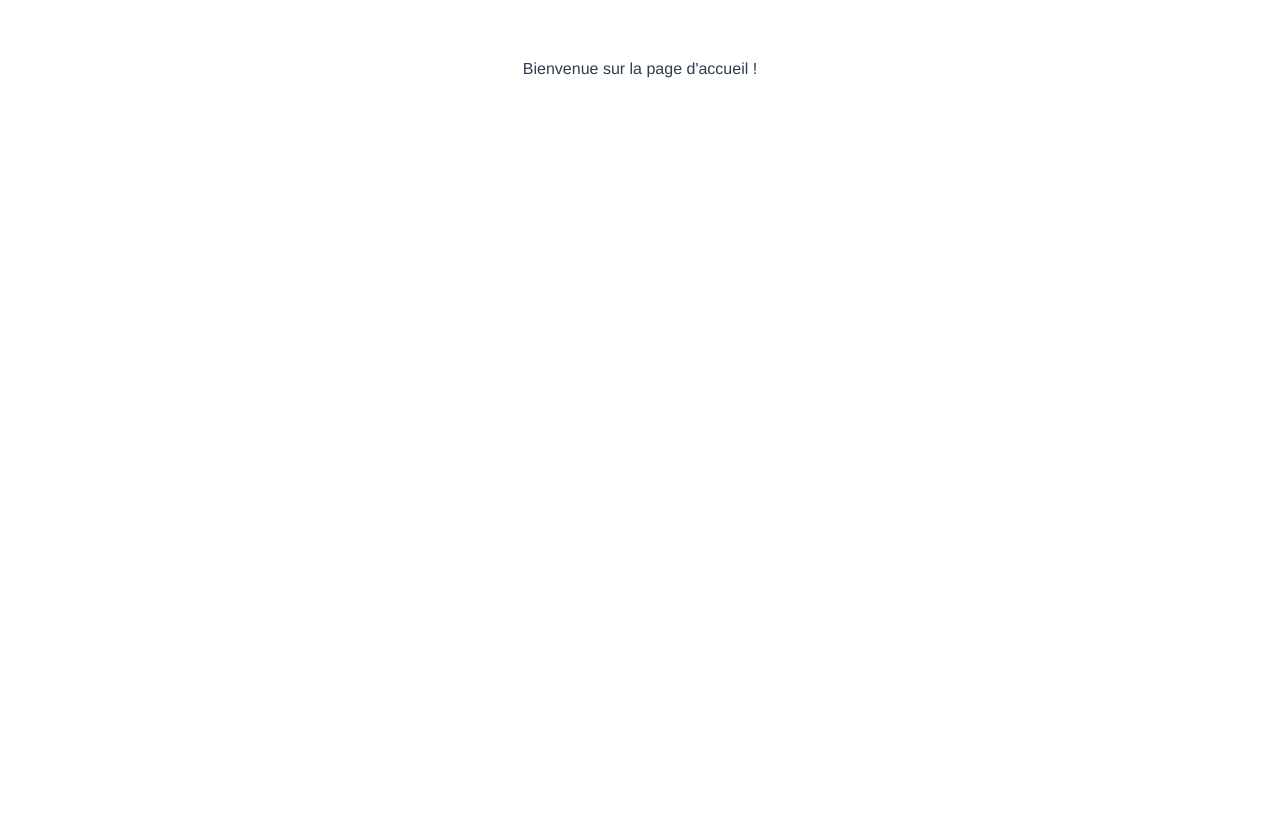
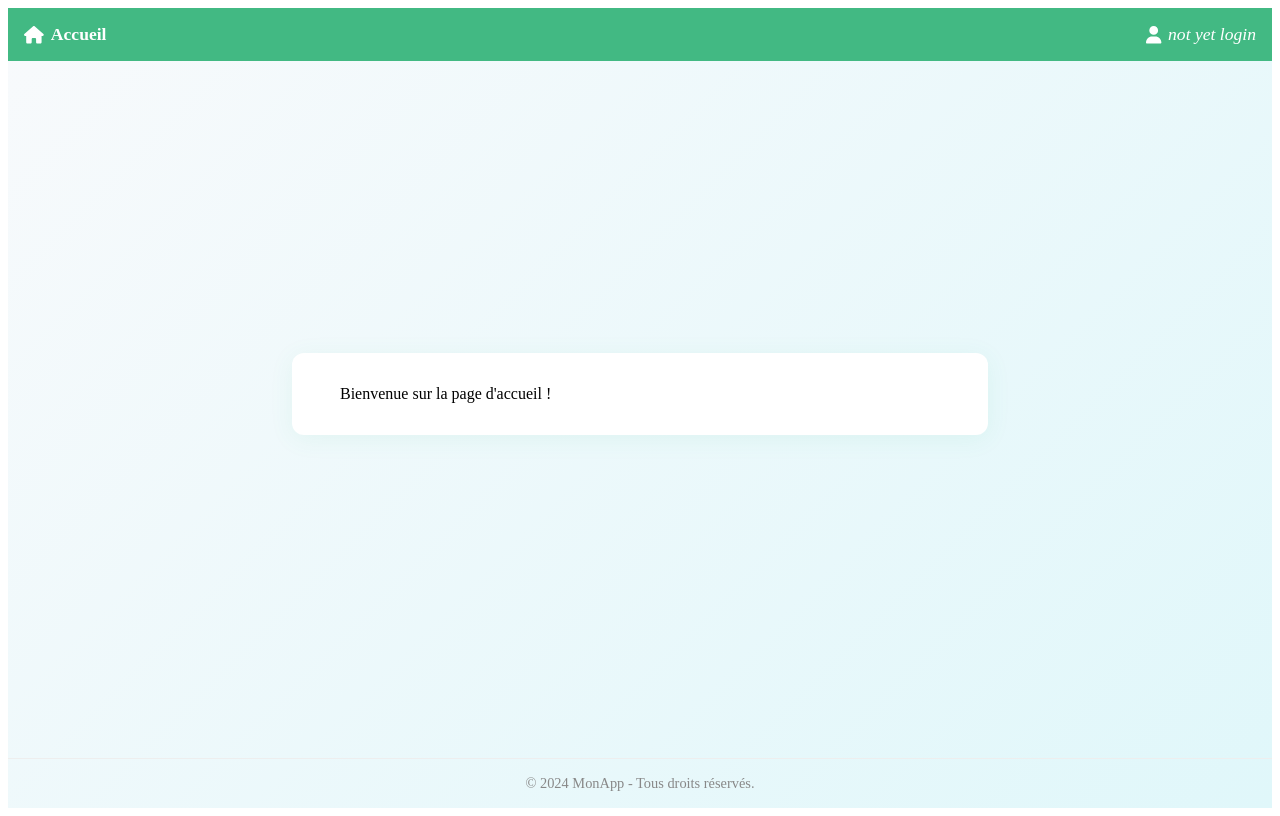
Before and after one commit to WeedForSpeedcs/TP3_OBRUN_JONAS_RAMIREZ_NICOLAS, a Vue app: page / in a window 1280 px wide. Built offline with nearby package versions, Linux system fonts and the light colour scheme.

Commit message:
Ex 5: create BaseHeader and BaseFooter

```diff
--- a/package.json
+++ b/package.json
@@ -8,6 +8,9 @@
     "lint": "vue-cli-service lint"
   },
   "dependencies": {
+    "@fortawesome/fontawesome-svg-core": "^6.7.2",
+    "@fortawesome/free-solid-svg-icons": "^6.7.2",
+    "@fortawesome/vue-fontawesome": "^3.0.8",
     "core-js": "^3.8.3",
     "vue": "^3.2.13"
   },
--- a/src/App.vue
+++ b/src/App.vue
@@ -1,27 +1,50 @@
 <template>
-  <div>
-    <HomePage />
+  <div class="app-container">
+    <base-header />
+    <main class="main-content">
+      <home-page />
+    </main>
+    <base-footer />
   </div>
 </template>
 
 <script>
 import HomePage from './pages/HomePage.vue'
+import BaseHeader from './components/BaseHeader.vue'
+import BaseFooter from './components/BaseFooter.vue'
 
 export default {
   name: 'App',
   components: {
-    HomePage
+    HomePage,
+    BaseHeader,
+    BaseFooter
   }
 }
 </script>
 
-<style>
-#app {
-  font-family: Avenir, Helvetica, Arial, sans-serif;
-  -webkit-font-smoothing: antialiased;
-  -moz-osx-font-smoothing: grayscale;
-  text-align: center;
-  color: #2c3e50;
-  margin-top: 60px;
+<style scoped>
+.app-container {
+  min-height: 100vh;
+  display: flex;
+  flex-direction: column;
+  background: linear-gradient(135deg, #f8fafc 0%, #e0f7fa 100%);
+}
+.main-content {
+  flex: 1;
+  display: flex;
+  align-items: center;
+  justify-content: center;
+  padding: 2rem;
+}
+
+.main-content > * {
+  background: #fff;
+  border-radius: 12px;
+  box-shadow: 0 4px 24px rgba(66, 185, 131, 0.08);
+  padding: 2rem 3rem;
+  min-width: 320px;
+  max-width: 600px;
+  width: 100%;
 }
 </style>
--- /dev/null
+++ b/src/components/BaseFooter.vue
@@ -0,0 +1,22 @@
+<template>
+  <footer class="footer">
+    © 2024 MonApp - Tous droits réservés.
+  </footer>
+</template>
+
+<script>
+export default {
+  name: 'BaseFooter',
+}
+</script>
+
+<style scoped>
+.footer {
+  text-align: center;
+  color: #888;
+  padding: 1rem;
+  border-top: 1px solid #eee;
+  margin-top: 2rem;
+  font-size: 0.9rem;
+}
+</style>
--- /dev/null
+++ b/src/components/BaseHeader.vue
@@ -0,0 +1,54 @@
+<template>
+  <header class="header">
+    <nav>
+      <a href="#" class="home-link">
+        <font-awesome-icon :icon="['fas', 'home']" /> Accueil
+      </a>
+    </nav>
+    <div class="user">
+      <font-awesome-icon :icon="['fas', 'user']" /> not yet login
+    </div>
+  </header>
+</template>
+
+<script>
+import { FontAwesomeIcon } from '@fortawesome/vue-fontawesome'
+import { library } from '@fortawesome/fontawesome-svg-core'
+import { faHome, faUser } from '@fortawesome/free-solid-svg-icons'
+
+library.add(faHome, faUser)
+
+export default {
+  name: 'BaseHeader',
+  components: {
+    FontAwesomeIcon
+  }
+}
+</script>
+
+<style scoped>
+.header {
+  display: flex;
+  justify-content: space-between;
+  align-items: center;
+  background: #42b983;
+  color: white;
+  padding: 1rem;
+}
+.home-link {
+  color: white;
+  text-decoration: none;
+  font-weight: bold;
+  font-size: 1.1rem;
+  display: flex;
+  align-items: center;
+  gap: 0.4em;
+}
+.user {
+  font-style: italic;
+  font-size: 1.1rem;
+  display: flex;
+  align-items: center;
+  gap: 0.4em;
+}
+</style>
```
Also changed, not shown: 1 other file (tests, documents, lock files or other folders).
